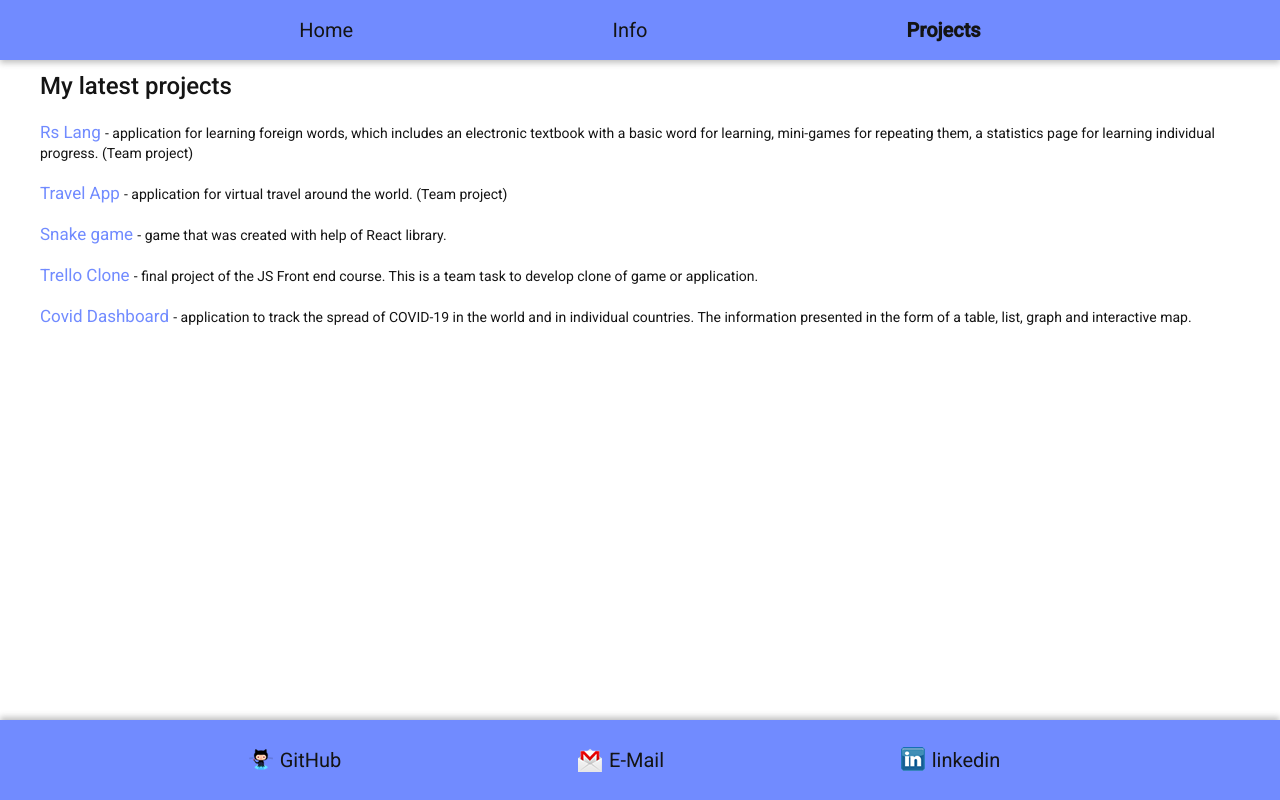
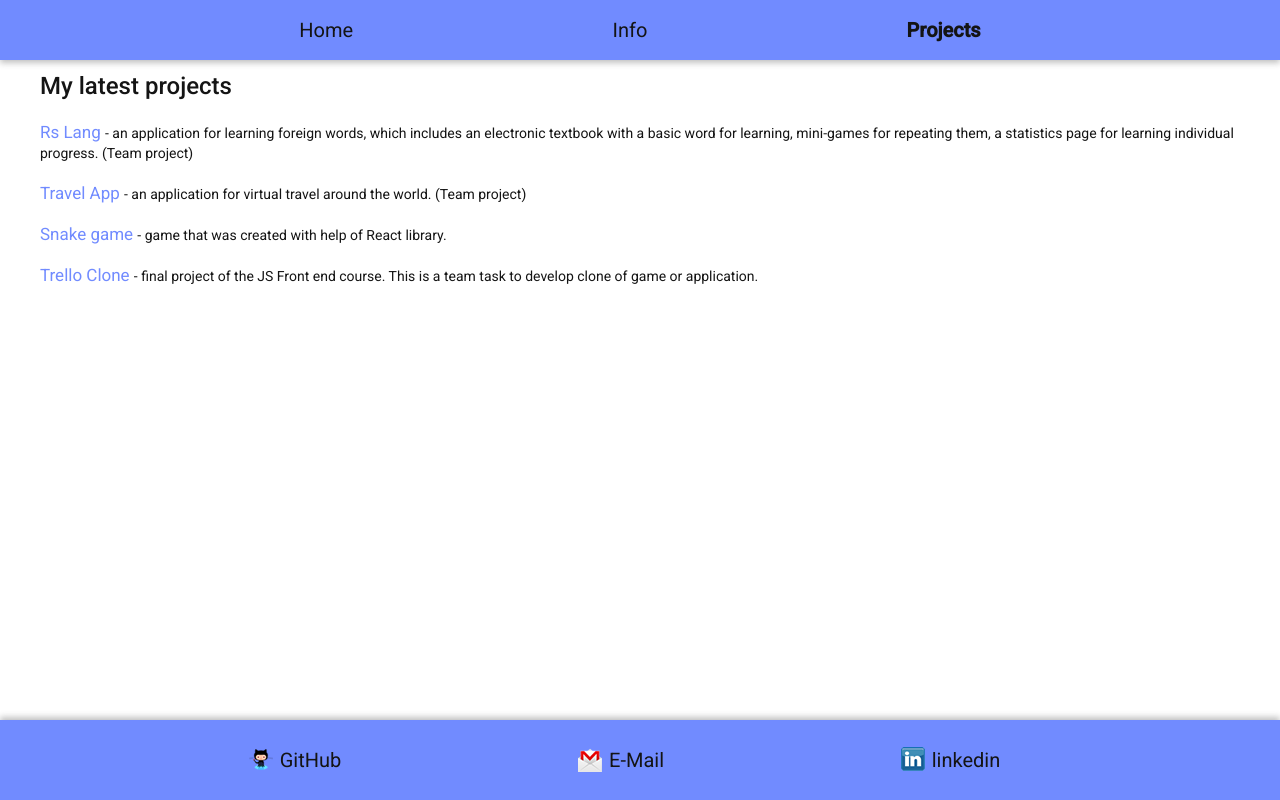
Before and after one commit to Rrroman/Angular-micro-app, an Angular app in the folder micro-app/: page /projects in a window 1280 px wide. Built offline with nearby package versions, Linux system fonts and the light colour scheme.

Commit message:
refactor: remove covid-19 project. Due to not stable api

```diff
--- a/micro-app/src/app/projects/projects.component.html
+++ b/micro-app/src/app/projects/projects.component.html
@@ -9,7 +9,7 @@
       >
         Rs Lang
       </a>
-      - application for learning foreign words, which includes an electronic
+      - an application for learning foreign words, which includes an electronic
       textbook with a basic word for learning, mini-games for repeating them, a
       statistics page for learning individual progress. (Team project)
     </li>
@@ -21,7 +21,7 @@
       >
         Travel App
       </a>
-      - application for virtual travel around the world. (Team project)
+      - an application for virtual travel around the world. (Team project)
     </li>
     <li class="projects__item">
       <a
@@ -44,17 +44,5 @@
       - final project of the JS Front end course. This is a team task to develop
       clone of game or application.
     </li>
-    <li class="projects__item">
-      <a
-        class="projects__link"
-        href="https://rolling-scopes-school.github.io/rrroman-JS2020Q3/covid-dashboard/index.html"
-        target="_blank"
-      >
-        Covid Dashboard
-      </a>
-      - application to track the spread of COVID-19 in the world and in
-      individual countries. The information presented in the form of a table,
-      list, graph and interactive map.
-    </li>
   </ul>
 </article>
```
